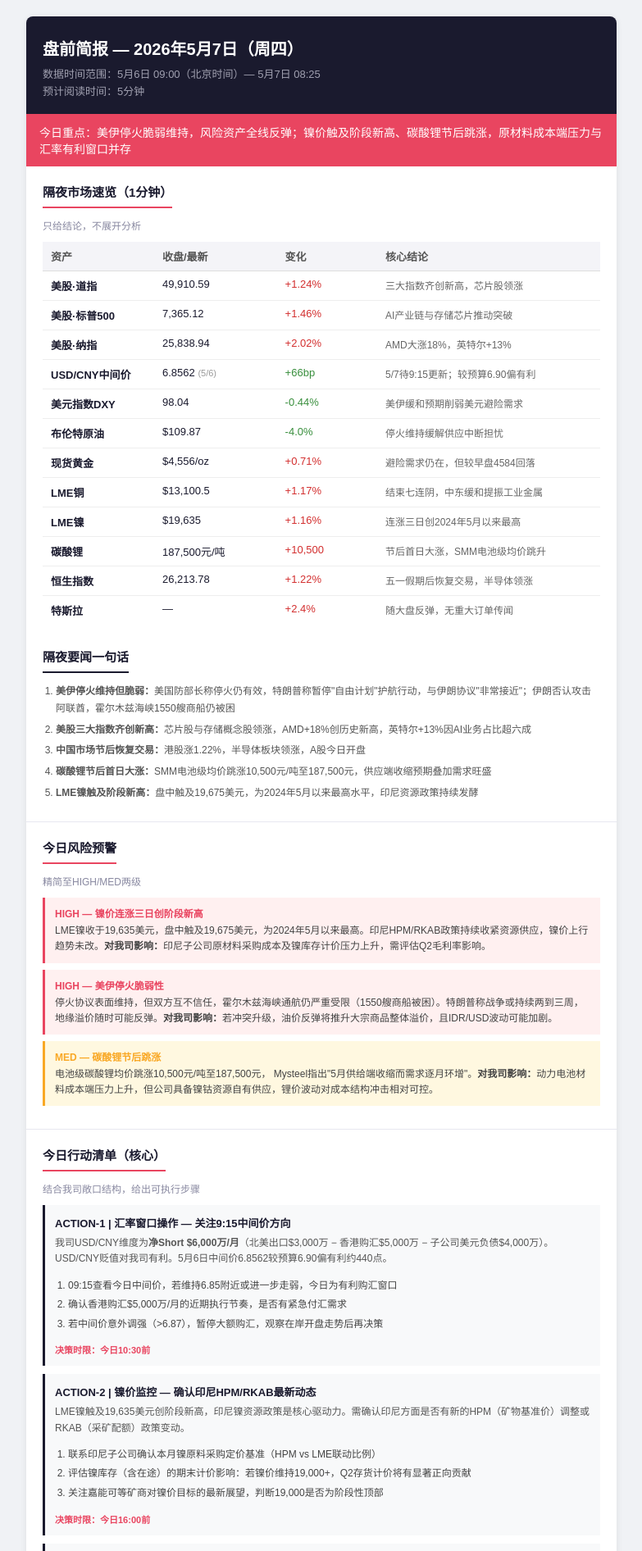
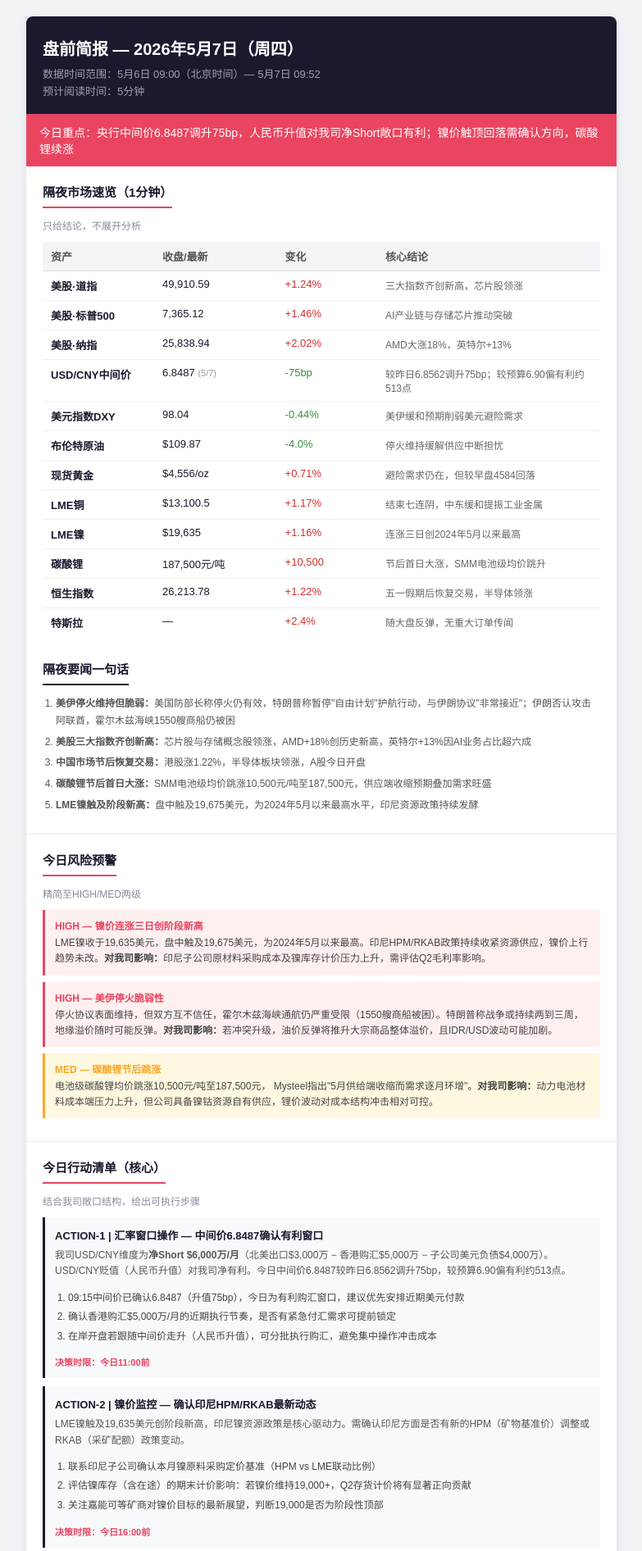
Before and after one commit to qinzheng1983/pre-market-dashboard, a plain HTML site: page index.html in a window 1280 px wide. Shown: the top 1892 px of the page at 82% size, without its empty margins (248-1031 px from the left). Drawn offline with Linux system fonts and the light colour scheme.

Commit message:
Update 盘前市场简报 20260507

```diff
--- a/index.html
+++ b/index.html
@@ -185,11 +185,11 @@ tr:last-child td {
 <div class="header">
   <h1>盘前简报 — 2026年5月7日（周四）</h1>
   <div class="header-meta">
-    数据时间范围：5月6日 09:00（北京时间）— 5月7日 08:25<br>
+    数据时间范围：5月6日 09:00（北京时间）— 5月7日 09:52<br>
     预计阅读时间：5分钟
   </div>
   <div class="header-highlight">
-    今日重点：美伊停火脆弱维持，风险资产全线反弹；镍价触及阶段新高、碳酸锂节后跳涨，原材料成本端压力与汇率有利窗口并存
+    今日重点：央行中间价6.8487调升75bp，人民币升值对我司净Short敞口有利；镍价触顶回落需确认方向，碳酸锂续涨
   </div>
 </div>
 
@@ -223,9 +223,9 @@ tr:last-child td {
     </tr>
     <tr>
       <td class="asset-name">USD/CNY中间价</td>
-      <td>6.8562 <span style="color:#999;font-size:11px">(5/6)</span></td>
-      <td class="change-down">+66bp</td>
-      <td class="conclusion">5/7待9:15更新；较预算6.90偏有利</td>
+      <td>6.8487 <span style="color:#999;font-size:11px">(5/7)</span></td>
+      <td class="change-down">-75bp</td>
+      <td class="conclusion">较昨日6.8562调升75bp；较预算6.90偏有利约513点</td>
     </tr>
     <tr>
       <td class="asset-name">美元指数DXY</td>
@@ -318,16 +318,16 @@ tr:last-child td {
   <div class="section-subtitle">结合我司敞口结构，给出可执行步骤</div>
 
   <div class="action-item">
-    <div class="action-header">ACTION-1 | 汇率窗口操作 — 关注9:15中间价方向</div>
+    <div class="action-header">ACTION-1 | 汇率窗口操作 — 中间价6.8487确认有利窗口</div>
     <div class="action-desc">
-      我司USD/CNY维度为<strong>净Short $6,000万/月</strong>（北美出口$3,000万 − 香港购汇$5,000万 − 子公司美元负债$4,000万）。USD/CNY贬值对我司有利。5月6日中间价6.8562较预算6.90偏有利约440点。
+      我司USD/CNY维度为<strong>净Short $6,000万/月</strong>（北美出口$3,000万 − 香港购汇$5,000万 − 子公司美元负债$4,000万）。USD/CNY贬值（人民币升值）对我司净有利。今日中间价6.8487较昨日6.8562调升75bp，较预算6.90偏有利约513点。
     </div>
     <ol class="action-steps">
-      <li>09:15查看今日中间价，若维持6.85附近或进一步走弱，今日为有利购汇窗口</li>
-      <li>确认香港购汇$5,000万/月的近期执行节奏，是否有紧急付汇需求</li>
-      <li>若中间价意外调强（>6.87），暂停大额购汇，观察在岸开盘走势后再决策</li>
+      <li>09:15中间价已确认6.8487（升值75bp），今日为有利购汇窗口，建议优先安排近期美元付款</li>
+      <li>确认香港购汇$5,000万/月的近期执行节奏，是否有紧急付汇需求可提前锁定</li>
+      <li>在岸开盘若跟随中间价走升（人民币升值），可分批执行购汇，避免集中操作冲击成本</li>
     </ol>
-    <div class="deadline">决策时限：今日10:30前</div>
+    <div class="deadline">决策时限：今日11:00前</div>
   </div>
 
   <div class="action-item">
@@ -379,8 +379,8 @@ tr:last-child td {
     </tr>
     <tr>
       <td>USD/CNY中间价</td>
-      <td>中国货币网 chinamoney.com.cn</td>
-      <td>2026-05-06 09:15</td>
+      <td>中国经济网 ce.cn（央行授权公告）</td>
+      <td>2026-05-07 09:15</td>
     </tr>
     <tr>
       <td>美股收盘</td>
@@ -424,7 +424,7 @@ tr:last-child td {
 </div>
 
 <div class="footer">
-  盘前简报 v3.0 行动导向版 | 生成时间：2026-05-07 08:25 CST
+  盘前简报 v3.0 行动导向版 | 生成时间：2026-05-07 09:52 CST
 </div>
 
 </div>
```
